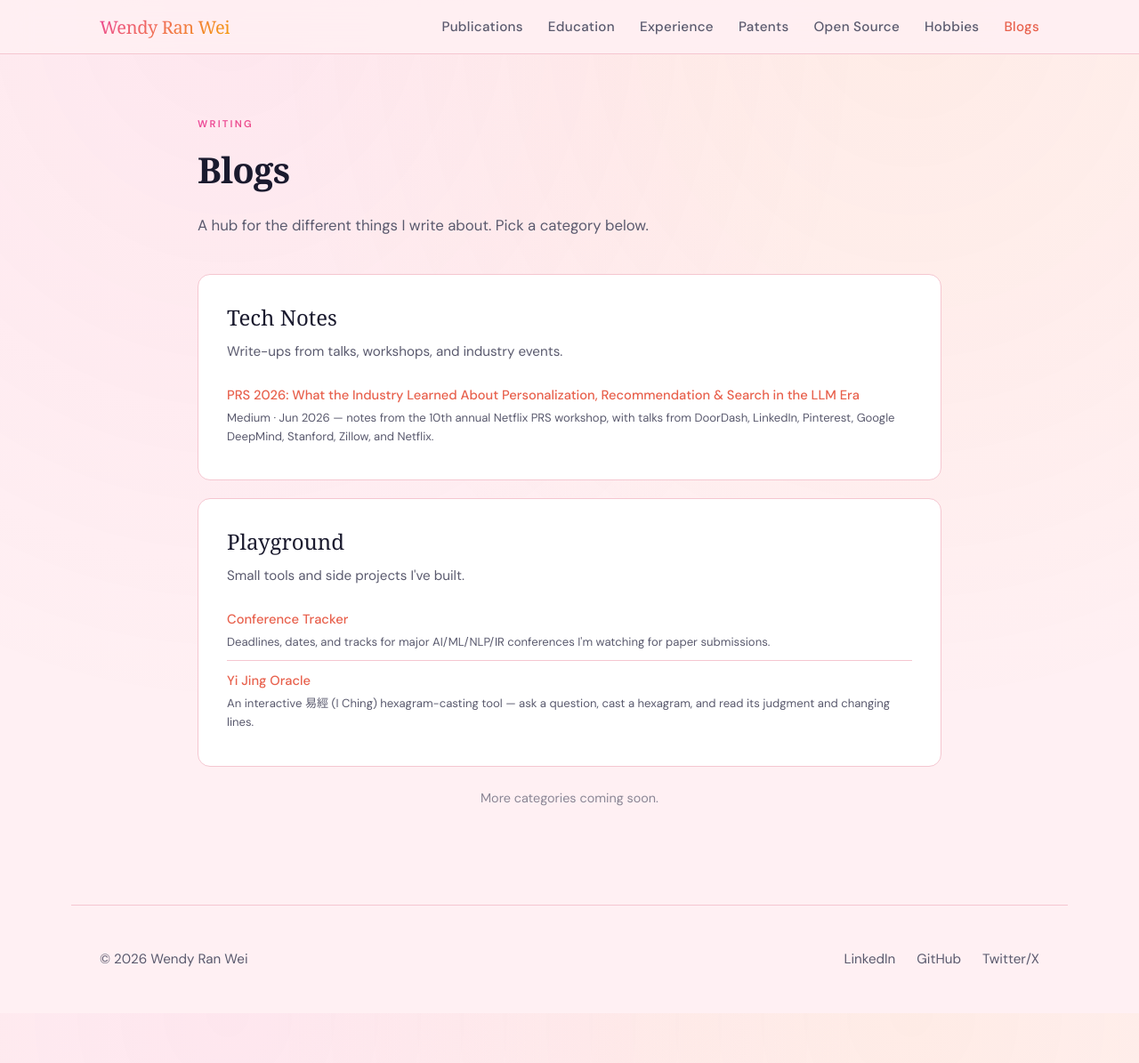
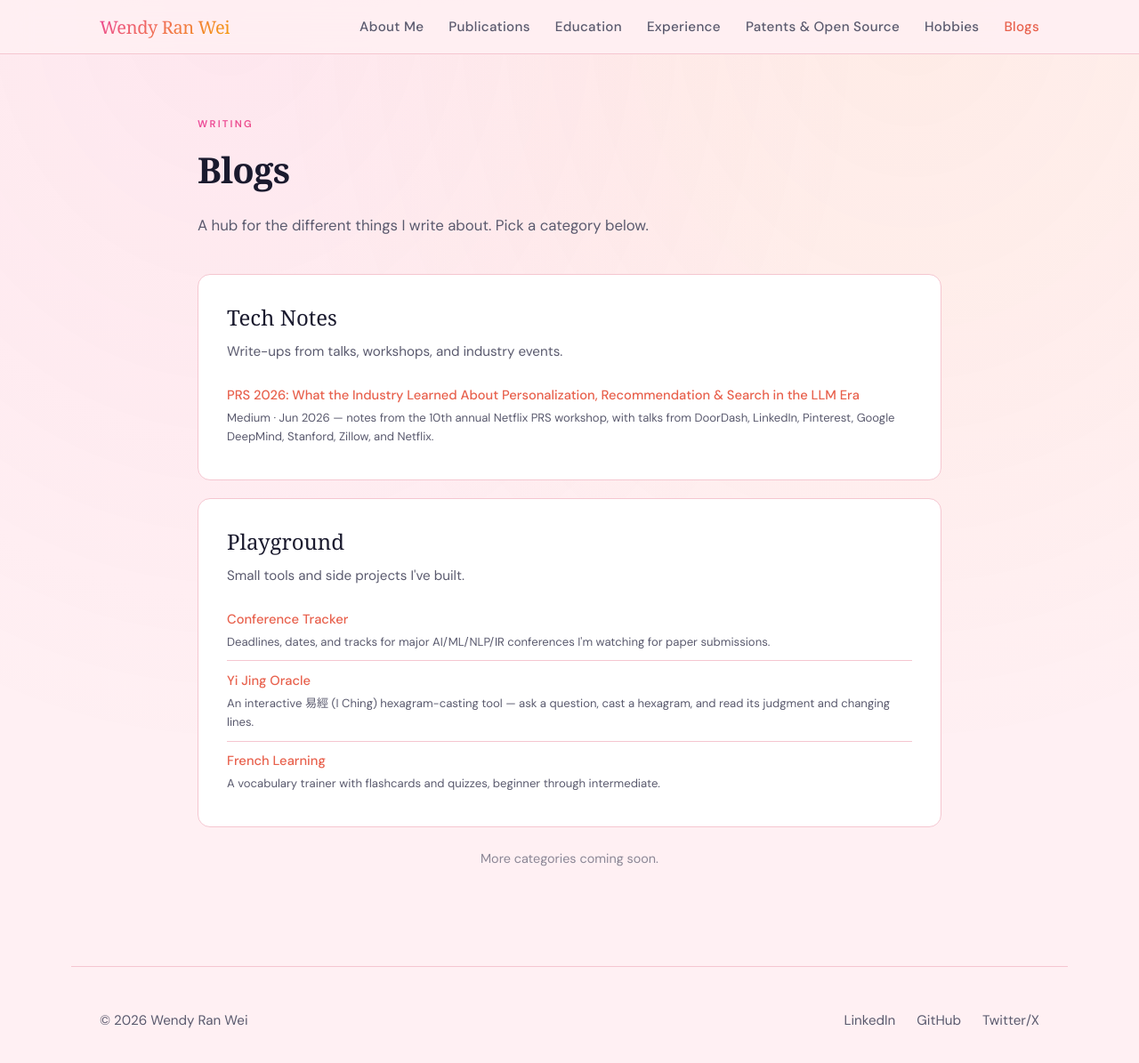
Before and after one commit to wendyran/wendyran.github.io, a Jekyll site: the page built from blogs.html, in a window 1280 px wide and 1208 px high. Shown: the top 1195 px of the window at 89% size. Built offline with Jekyll 4.4.1, drawn with Linux system fonts in a browser that asks for light colours; some web fonts are replaced.

Commit message:
Update blogs.html

```diff
--- a/blogs.html
+++ b/blogs.html
@@ -103,11 +103,11 @@ permalink: /blogs/
             <span></span><span></span><span></span>
         </button>
         <ul class="nav-links">
+            <li><a href="/about/">About Me</a></li>
             <li><a href="/#publications">Publications</a></li>
             <li><a href="/#education">Education</a></li>
             <li><a href="/#experience">Experience</a></li>
-            <li><a href="/#patents">Patents</a></li>
-            <li><a href="/#opensource">Open Source</a></li>
+            <li><a href="/#patents">Patents &amp; Open Source</a></li>
             <li><a href="/#hobbies">Hobbies</a></li>
             <li><a href="/blogs/" class="active">Blogs</a></li>
         </ul>
@@ -144,6 +144,10 @@ permalink: /blogs/
                     <a href="/iching/">Yi Jing Oracle</a>
                     <div class="post-meta">An interactive 易經 (I Ching) hexagram-casting tool — ask a question, cast a hexagram, and read its judgment and changing lines.</div>
                 </li>
+                <li>
+                    <a href="/french/">French Learning</a>
+                    <div class="post-meta">A vocabulary trainer with flashcards and quizzes, beginner through intermediate.</div>
+                </li>
             </ul>
         </div>
 
```
